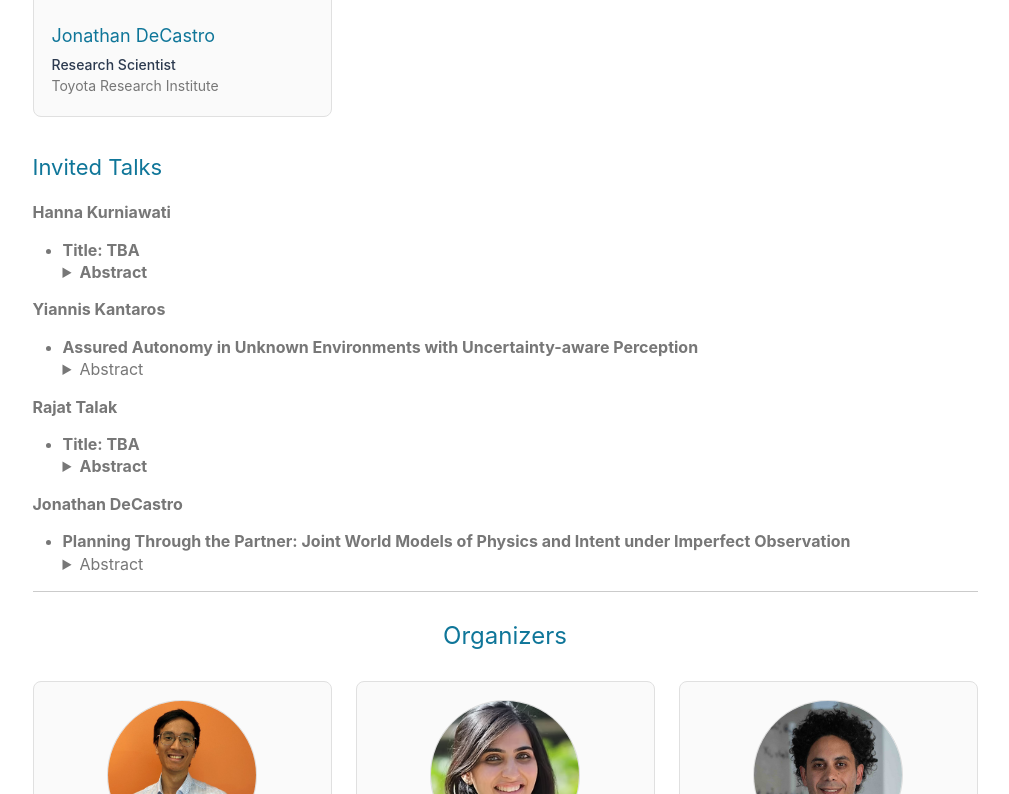
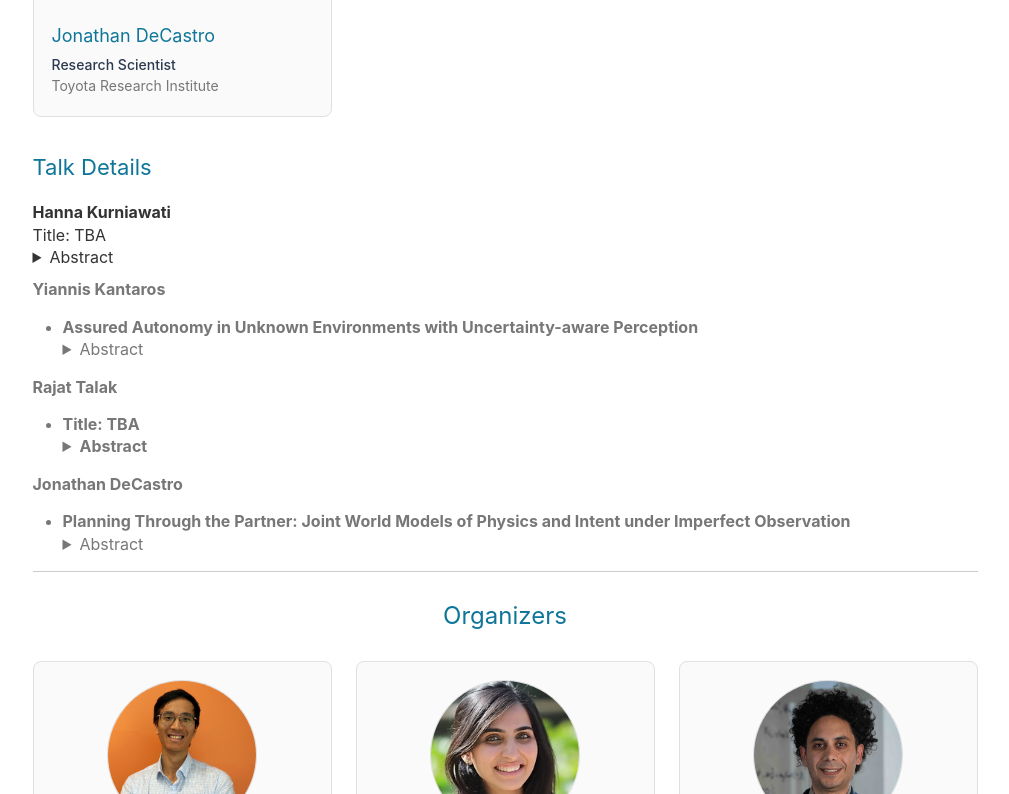
Before and after one commit to aria-systems-group/website, a Jekyll site: the page built from pages/rssworkshop2025.md, in a window 1280 px wide and 900 px high, scrolled down 3636 px, cut to the strip 106-900 px from the top of the window. Shown: the whole strip, without its empty margins (135-1144 px from the left). Built offline with Jekyll 4.4.1, drawn with Linux system fonts in a browser that asks for light colours.

```diff
--- a/pages/rssworkshop2025.md
+++ b/pages/rssworkshop2025.md
@@ -313,20 +313,17 @@
 
 </div>
 
-<h3>Invited Talks</h3>
+<h3>Talk Details</h3>
 
 <div class="talks-list">
 
   <div class="talk-card">
-    <p class="role"><b>Hanna Kurniawati</b></p>
-    <ul>
-      <li><b>Title: TBA</b>
-      <details class="talk-abstract">
-      <summary><b>Abstract</b></summary>
+    <b>Hanna Kurniawati</b><br>
+    Title: TBA<br>
+    <details class="talk-abstract">
+      <summary>Abstract</summary>
       <p>TBA</p>
     </details>
-    </li>
-    </ul>
   </div>
 
   <div class="talk-card">
@@ -362,8 +359,7 @@
       <li><b>Planning Through the Partner: Joint World Models of Physics and Intent under Imperfect Observation</b>
         <details class="talk-abstract">
           <summary>Abstract</summary>
-      <p>When a perception-planning-control loop includes a human partner, planning with the human is the paramount challenge. The partner can be characterized as a system with partial observability, uncertain dynamics arising from goal-directed behavior, and time-delayed closed-loop reactions -- all of which we can only probe only partially through quantitative and qualitative measures. Typical planning and control systems assume well-behaved dynamics and passive sensing; this assumption breaks for partner-aware planning at multiple levels. I will discuss how my group approaches this class of problems by learning the right mix of representations from data, folding reactivity into planning, and constructing safety filters that structurally respect human input. I will also discuss how we assess reliability using real and simulated human participants. I close with a set of open challenges we face in perceiving human partners across driving and robotics.
-  </p>
+      <p>When a perception-planning-control loop includes a human partner, planning with the human is the paramount challenge. The partner can be characterized as a system with partial observability, uncertain dynamics arising from goal-directed behavior, and time-delayed closed-loop reactions -- all of which we can only probe only partially through quantitative and qualitative measures. Typical planning and control systems assume well-behaved dynamics and passive sensing; this assumption breaks for partner-aware planning at multiple levels. I will discuss how my group approaches this class of problems by learning the right mix of representations from data, folding reactivity into planning, and constructing safety filters that structurally respect human input. I will also discuss how we assess reliability using real and simulated human participants. I close with a set of open challenges we face in perceiving human partners across driving and robotics.</p>
     </details>
     </li>
     </ul>
```
